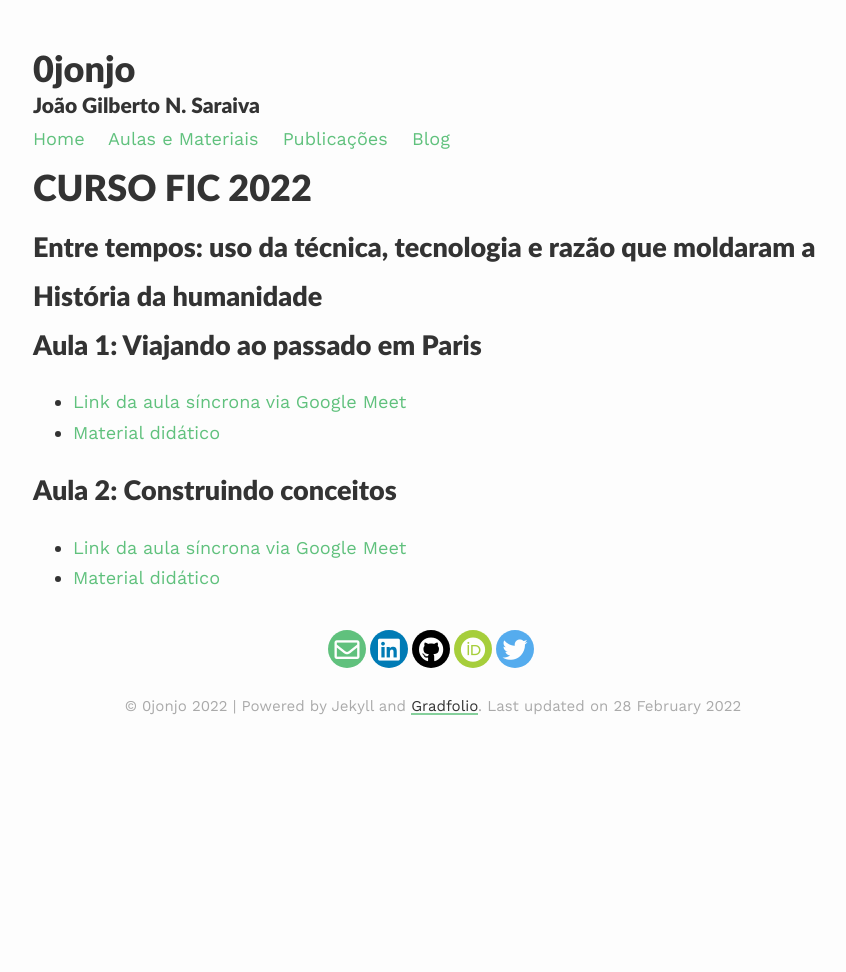
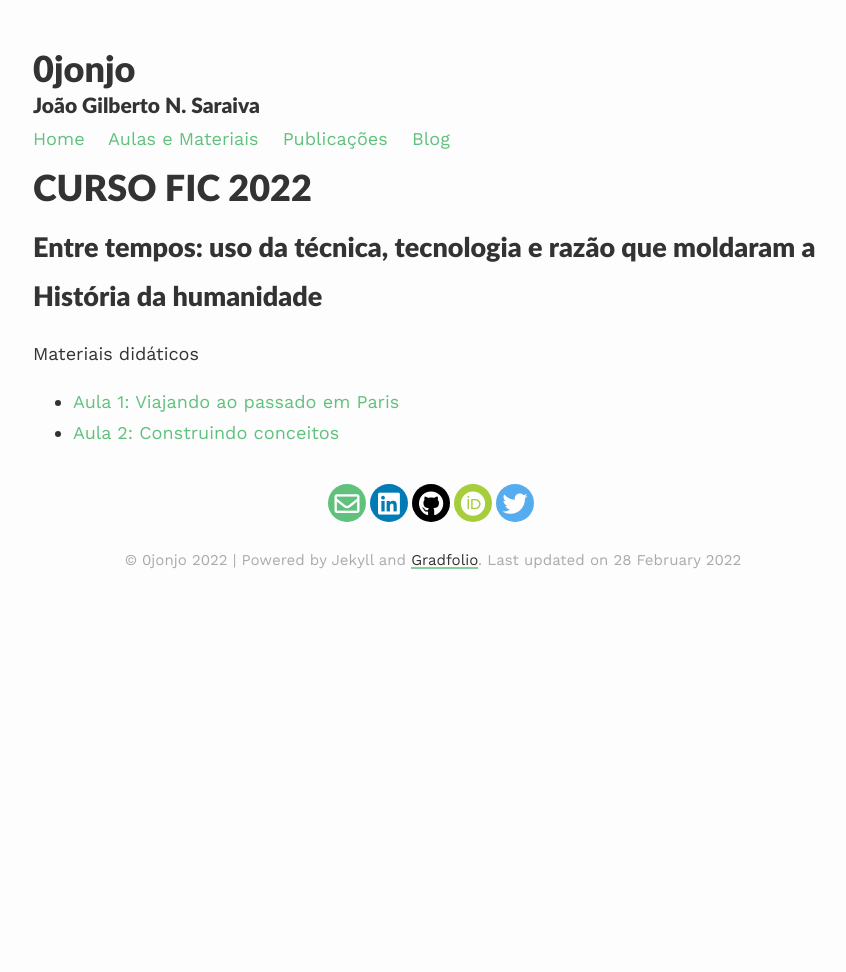
Before and after one commit to 0jonjo/0jonjo.github.io, a Jekyll site: the page built from _pages/entre-tempos.md, in a window 1280 px wide. Shown: the whole page, without its empty margins (207-1053 px from the left). Built offline with Jekyll 4.4.1, drawn with Linux system fonts in a browser that asks for light colours; nearby versions of some CDN libraries.

Commit message:
adjust list

```diff
--- a/_pages/entre-tempos.md
+++ b/_pages/entre-tempos.md
@@ -7,14 +7,9 @@ categories: misc
 image: https://user-images.githubusercontent.com/64807181/120908982-5a4df180-c646-11eb-963e-85330716e3ca.png
 ---
 
-# Entre tempos: uso da técnica, tecnologia e razão que moldaram a História da humanidade
+## Entre tempos: uso da técnica, tecnologia e razão que moldaram a História da humanidade
 
-## Aula 1: Viajando ao passado em Paris
+Materiais didáticos
 
-- [Link da aula síncrona via Google Meet](https://meet.google.com/tbw-xjss-buc)
-- [Material didático](https://www.notion.so/joaogilberto/Entre-Tempos-1-Viajando-ao-passado-em-Paris-e4b76d9f0dc747ddaaf3b8eb089f431e)
-
-## Aula 2: Construindo conceitos
-
-- [Link da aula síncrona via Google Meet]()
-- [Material didático](https://0jonjo.github.io/_pages/construindo-conceitos/)
+- [Aula 1: Viajando ao passado em Paris](https://www.notion.so/joaogilberto/Entre-Tempos-1-Viajando-ao-passado-em-Paris-e4b76d9f0dc747ddaaf3b8eb089f431e)
+- [Aula 2: Construindo conceitos](https://0jonjo.github.io/_pages/construindo-conceitos/)
```
